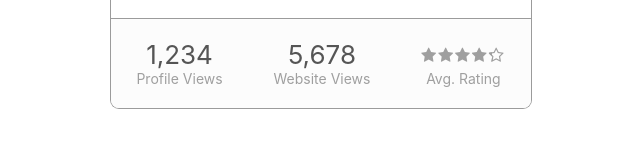
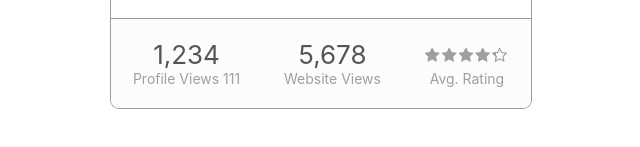
Before and after one commit to taylorg198739/react-test-profile, a React (Create React App) app: page / in a window 1280 px wide. Shown: the part 517-664 px from the top of the page, without its empty margins (319-959 px from the left). Built offline with nearby package versions, Linux system fonts and the light colour scheme.

Commit message:
Change profile view label

```diff
--- a/src/Containers/Profile/index.tsx
+++ b/src/Containers/Profile/index.tsx
@@ -30,7 +30,7 @@ const ProfileComponent: FC<ProfileProps> = memo(({ data, onLike }) => {
       <div className="footer">
         <div className="item">
           <p>{profile_view.toLocaleString()}</p>
-          <p>Profile Views</p>
+          <p>Profile Views 111</p>
         </div>
         <div className="item">
           <p>{website_view.toLocaleString()}</p>
```
